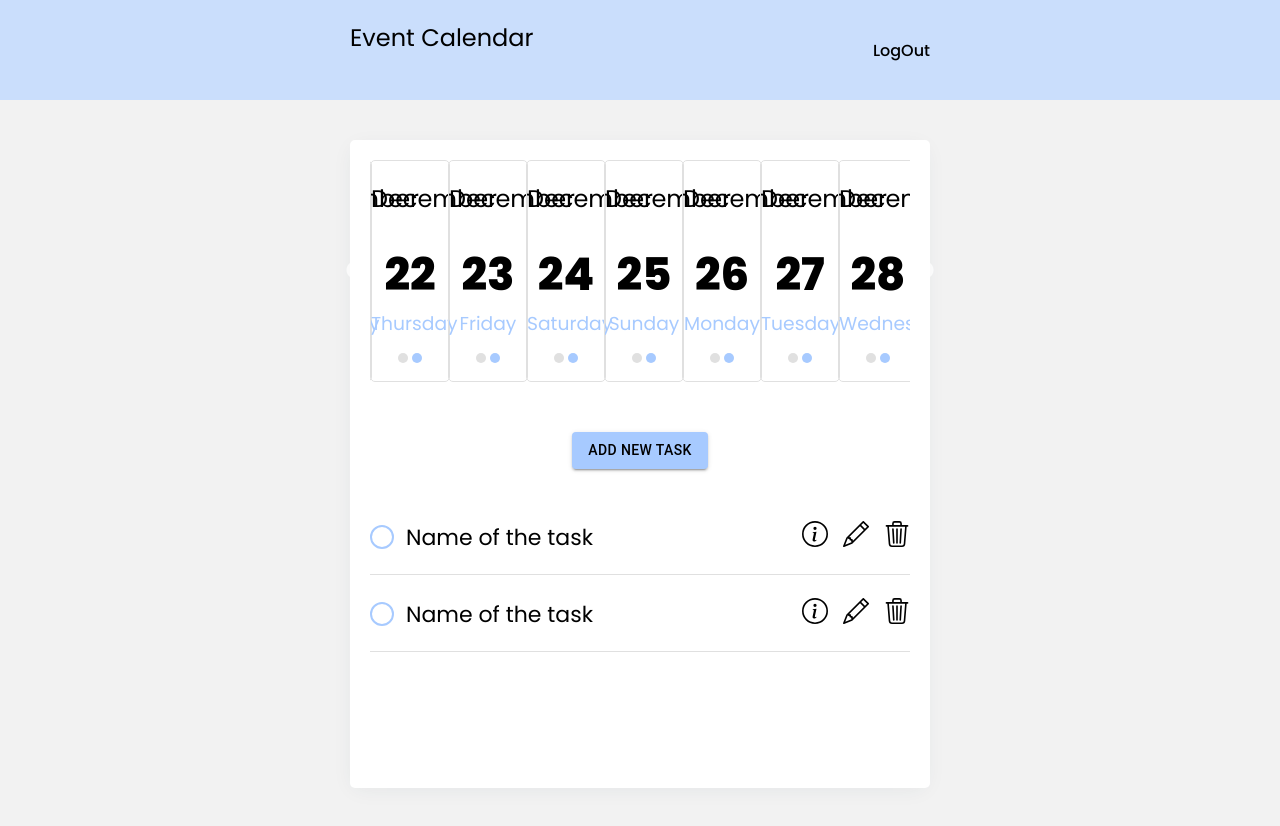
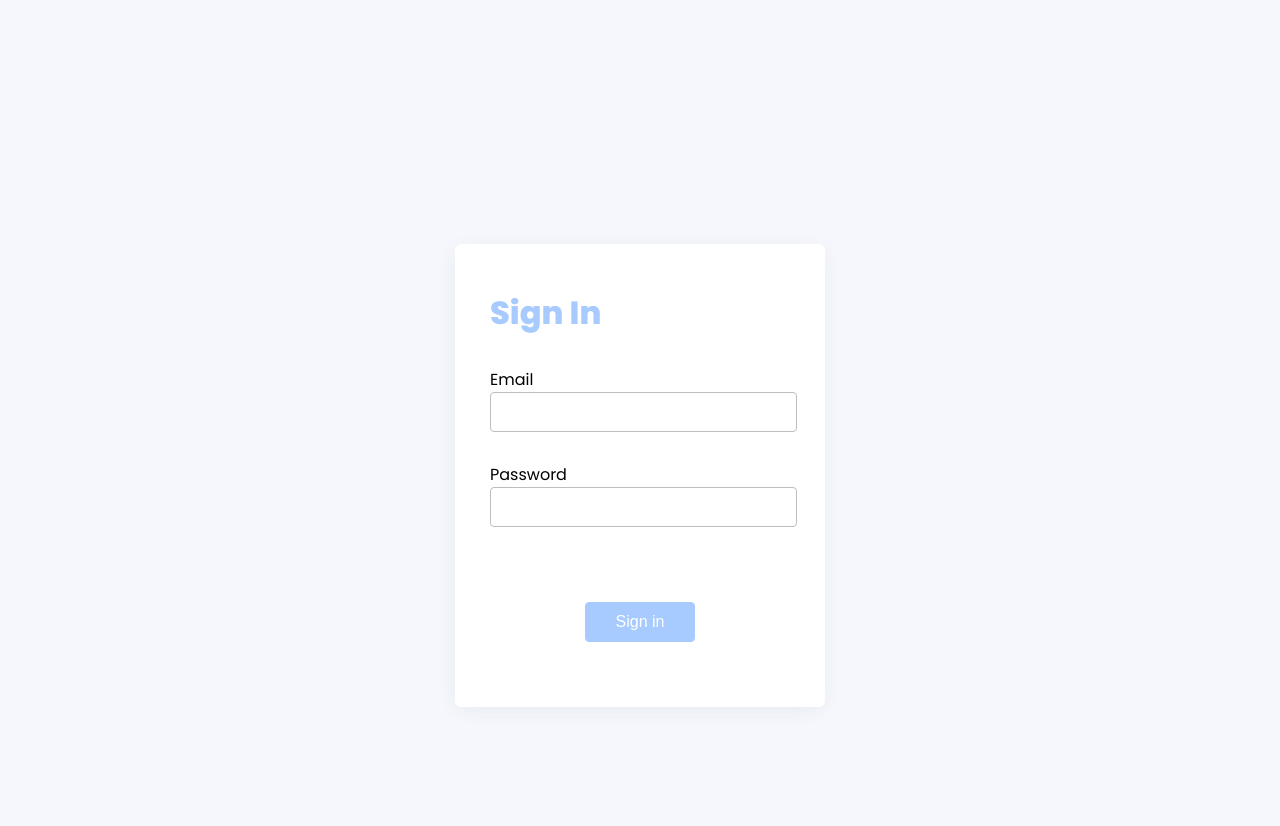
Before and after one commit to doritozbae/Level1-Clever-to-do-list, a React (Create React App) app: page / in a window 1280 px wide. Shown: the top 826 px of the page. Built offline with nearby package versions, Linux system fonts and the light colour scheme.

Commit message:
added login page

```diff
--- a/package.json
+++ b/package.json
@@ -15,6 +15,7 @@
     "moment-isocalendar": "^0.1.0",
     "react": "^18.2.0",
     "react-dom": "^18.2.0",
+    "react-router-dom": "^6.6.1",
     "react-scripts": "5.0.1",
     "react-slick": "^0.29.0",
     "slick-carousel": "^1.8.1",
--- a/src/App.js
+++ b/src/App.js
@@ -1,11 +1,13 @@
 // import "./App.css";
 import React from "react";
+import Login from "./components/AuthPage/Login";
 
-import CalendarPage from "./components/calendarPage/calendarPage";
+// import CalendarPage from "./components/calendarPage/calendarPage";
 // import AddTaskPopup from "./components/calendarPage/Popups/addTask";
 
 function App() {
-  return <CalendarPage />;
+  // return <CalendarPage />;
+  return <Login />;
   // return <AddTaskPopup />;
   // return (
   //   // <div className="App">
--- /dev/null
+++ b/src/components/AuthPage/Login.jsx
@@ -0,0 +1,25 @@
+import React from "react";
+// import { Link } from "react-router-dom";
+import "../../styles/auth/login.css";
+
+function Login() {
+  return (
+    <div className="loginSection">
+      <h1 className="loginSection__font">Sign In</h1>
+      <div>
+        <label>Email</label>
+        <input className="loginInput" />
+        <label>Password</label>
+        <input className="loginInput" type="password" />
+      </div>
+
+      <div className="text-right">
+        &nbsp;&nbsp;&nbsp;
+        {/* <Link to="/register">Sign Up</Link> */}
+      </div>
+      <button className="loginSectionButton">Sign in</button>
+    </div>
+  );
+}
+
+export default Login;
--- a/src/components/calendarPage/calendarHeader.jsx
+++ b/src/components/calendarPage/calendarHeader.jsx
@@ -4,7 +4,22 @@ import "../../styles/calendarHeader.css";
 function CalendarHeader() {
   return (
     <div className="calendarHeader">
-      <h2>Event Calendar</h2>
+      <div className="calendarHeaderName">
+        <svg
+          xmlns="http://www.w3.org/2000/svg"
+          width="30"
+          height="30"
+          fill="currentColor"
+          className="bi bi-calendar4-week"
+          viewBox="0 0 16 16"
+        >
+          <path d="M3.5 0a.5.5 0 0 1 .5.5V1h8V.5a.5.5 0 0 1 1 0V1h1a2 2 0 0 1 2 2v11a2 2 0 0 1-2 2H2a2 2 0 0 1-2-2V3a2 2 0 0 1 2-2h1V.5a.5.5 0 0 1 .5-.5zM2 2a1 1 0 0 0-1 1v1h14V3a1 1 0 0 0-1-1H2zm13 3H1v9a1 1 0 0 0 1 1h12a1 1 0 0 0 1-1V5z" />
+          <path d="M11 7.5a.5.5 0 0 1 .5-.5h1a.5.5 0 0 1 .5.5v1a.5.5 0 0 1-.5.5h-1a.5.5 0 0 1-.5-.5v-1zm-3 0a.5.5 0 0 1 .5-.5h1a.5.5 0 0 1 .5.5v1a.5.5 0 0 1-.5.5h-1a.5.5 0 0 1-.5-.5v-1zm-2 3a.5.5 0 0 1 .5-.5h1a.5.5 0 0 1 .5.5v1a.5.5 0 0 1-.5.5h-1a.5.5 0 0 1-.5-.5v-1zm-3 0a.5.5 0 0 1 .5-.5h1a.5.5 0 0 1 .5.5v1a.5.5 0 0 1-.5.5h-1a.5.5 0 0 1-.5-.5v-1z" />
+        </svg>
+
+        <h2> Event Calendar</h2>
+      </div>
+
       <p className="logOut__font"> LogOut</p>
     </div>
   );
--- a/src/index.css
+++ b/src/index.css
@@ -2,6 +2,7 @@
 
 body {
   margin: 0;
-  background-color: #f2f2f2;
+  /* background-color: #f2f2f2; */
+  background-color: #f5f7fc;
   font-family: "Poppins", sans-serif;
 }
--- /dev/null
+++ b/src/styles/auth/login.css
@@ -0,0 +1,56 @@
+.loginSection {
+  padding: 40px 30px;
+  border: 5px solid rgba(255, 255, 255, 0.3);
+  box-shadow: -1px 4px 21px -5px rgba(34, 60, 80, 0.1);
+  display: block;
+  /* width: 450px; */
+  width: 300px;
+  margin: 244px auto;
+  height: auto;
+  border-radius: 6px;
+  background-color: white;
+}
+
+.loginSection__font {
+  color: #a7caff;
+  margin: 0px 0px 30px 0px;
+}
+
+.loginSectionButton {
+  margin: 20px auto;
+  display: block;
+  padding: 10px 30px;
+  border: 1px solid #a7caff;
+  border-radius: 4px;
+  background-color: #a7caff;
+  color: #fff;
+  font-size: 16px;
+  cursor: pointer;
+  transition: 0.3s;
+}
+
+.loginSectionButton:hover {
+  border: 1px solid #a7caff;
+  background-color: #fff;
+  color: #a7caff;
+}
+
+.loginSectionLabel {
+  font-size: 16px;
+  font-weight: normal;
+  margin: 5px;
+  color: #999;
+}
+
+.loginInput {
+  display: block;
+  width: 95%;
+  height: calc(2.25rem + 2px);
+  padding: 0px 10px;
+  border: 1px solid #bdbdbd;
+  border-radius: 0.25rem;
+  font-size: 16px;
+  font-family: "Poppins", sans-serif;
+  margin-bottom: 30px;
+  /* transition: border-color 0.15s ease-in-out, box-shadow 0.15s ease-in-out; */
+}
--- a/src/styles/calendarContent.css
+++ b/src/styles/calendarContent.css
@@ -1,8 +1,8 @@
 .calendarContent {
-  margin: 40px 350px;
-  padding: 20px;
+  margin: 20px 250px;
+  padding: 40px;
   background: #fff;
   height: 76vh;
   border-radius: 5px;
-  box-shadow: -1px 4px 21px -5px rgba(34, 60, 80, 0.08);
+  box-shadow: -1px 4px 21px -5px rgba(34, 60, 80, 0.1);
 }
--- a/src/styles/calendarHeader.css
+++ b/src/styles/calendarHeader.css
@@ -1,7 +1,7 @@
 .calendarHeader {
   background: #cadefc;
   height: 100px;
-  padding: 0px 350px;
+  padding: 0px 250px;
   display: flex;
   align-items: center;
   font-weight: 500;
@@ -9,15 +9,29 @@
   justify-content: space-between;
 }
 
+.calendarHeaderName {
+  display: flex;
+  flex-flow: row;
+  align-items: center;
+}
+
+.calendarHeaderName svg {
+  color: #77acfc;
+  font-weight: bold;
+  margin-right: 3px;
+}
+
 .logOut__font {
   cursor: pointer;
   text-decoration: none;
   position: relative;
+  color: #77acfc;
+  font-size: 20px;
 }
 
 .logOut__font::before {
   content: "";
-  background-color: black;
+  background-color: #77acfc;
   transition: 0.4s ease-out;
   width: 0%;
   height: 2px;
@@ -30,3 +44,10 @@
 .logOut__font:hover::before {
   width: 100%;
 }
+
+.calendarHeader h2 {
+  margin: 0px;
+  font-weight: 600;
+  color: #88b6fc;
+  font-size: 40px;
+}
--- a/src/styles/dayCard.css
+++ b/src/styles/dayCard.css
@@ -25,9 +25,9 @@ h3 {
   /* width: 230px; */
   height: 180px;
   padding: 20px 0px;
-  /* margin-right: 10px; */
-  border-radius: 5px;
-  border: 1px solid #e0e0e0;
+
+  border-radius: 10px;
+  border: 1px solid #f0f0f0;
   transition: 0.4s;
 }
 
@@ -63,3 +63,8 @@ h3 {
 .selectedDay {
   border: 2px solid #a7caff;
 }
+
+.slick-slide {
+  padding: 0 8px;
+  box-sizing: border-box;
+}
```
Also changed, not shown: 1 other file (tests, documents, lock files or other folders).
